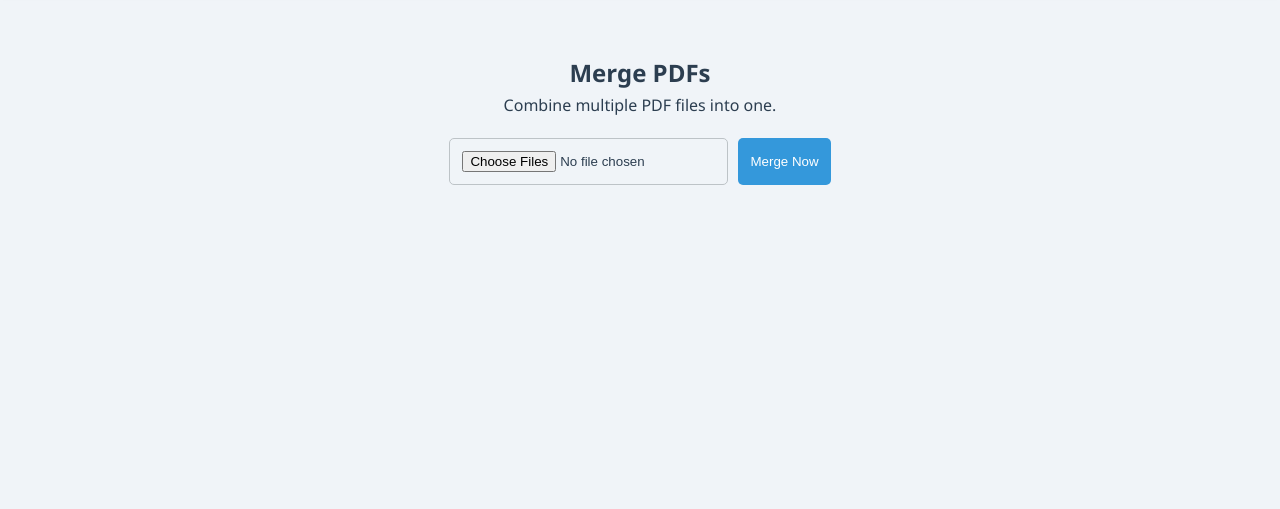
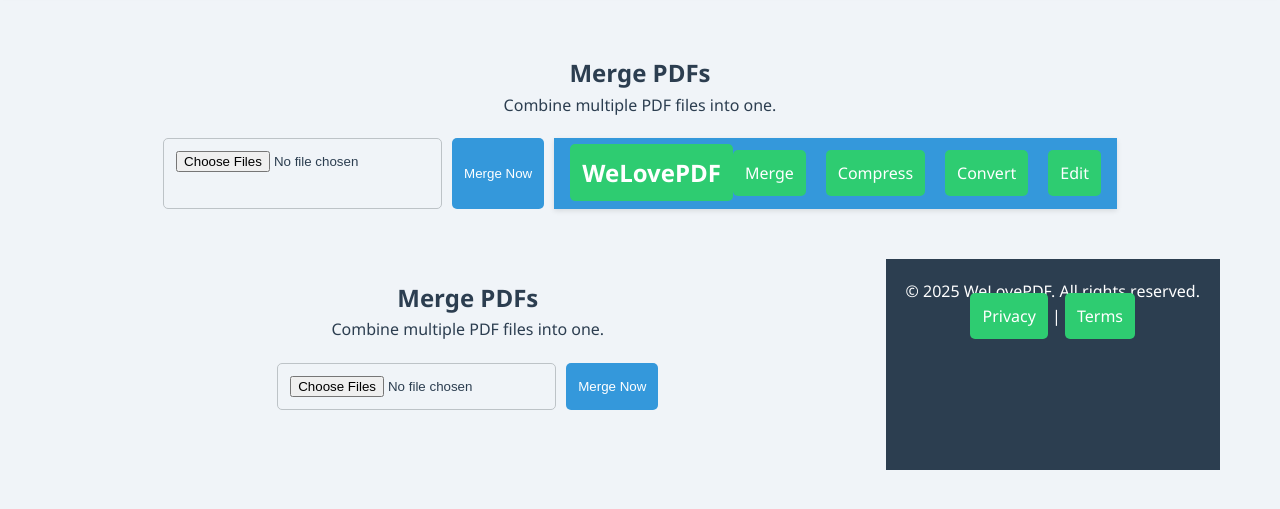
Before and after one commit to fitpros/welovepdf, a plain HTML site: page merge.html in a window 1280 px wide. Shown: the part 105-614 px from the top of the page. Drawn offline with Linux system fonts and the light colour scheme.

Commit message:
Update merge.html

```diff
--- a/merge.html
+++ b/merge.html
@@ -32,3 +32,50 @@
                 <input type="file" id="mergeFiles" multiple accept=".pdf">
                 <button onclick="mergePDFs()">Merge Now</button>
                 <a id="downloadLink" style="display:none"
+                    <!DOCTYPE html>
+<html lang="en">
+<head>
+    <meta charset="UTF-8">
+    <meta name="viewport" content="width=device-width, initial-scale=1.0">
+    <meta name="description" content="Merge multiple PDFs into one with WeLovePDF.">
+    <meta name="keywords" content="merge PDF, combine PDF, WeLovePDF">
+    <title>Merge PDF - WeLovePDF</title>
+    <link rel="stylesheet" href="style.css">
+    <link href="https://fonts.googleapis.com/css2?family=Poppins:wght@400;600&display=swap" rel="stylesheet">
+</head>
+<body>
+    <header>
+        <nav>
+            <div class="logo">
+                <img src="logo.png" alt="WeLovePDF Logo" width="40">
+                <h1><a href="index.html">WeLovePDF</a></h1>
+            </div>
+            <ul>
+                <li><a href="merge.html">Merge</a></li>
+                <li><a href="compress.html">Compress</a></li>
+                <li><a href="convert.html">Convert</a></li>
+                <li><a href="edit.html">Edit</a></li>
+            </ul>
+        </nav>
+    </header>
+
+    <main>
+        <section class="tool-page">
+            <h2>Merge PDFs</h2>
+            <p>Combine multiple PDF files into one.</p>
+            <div class="tool-action">
+                <input type="file" id="mergeFiles" multiple accept=".pdf">
+                <button onclick="mergePDFs()">Merge Now</button>
+                <a id="downloadLink" style="display:none" download="merged.pdf">Download Merged PDF</a>
+            </div>
+        </section>
+    </main>
+
+    <footer>
+        <p>© 2025 WeLovePDF. All rights reserved.</p>
+        <p><a href="#">Privacy</a> | <a href="#">Terms</a></p>
+    </footer>
+    <script src="https://unpkg.com/pdf-lib@1.17.1/dist/pdf-lib.min.js"></script>
+    <script src="script.js"></script>
+</body>
+</html>
```
